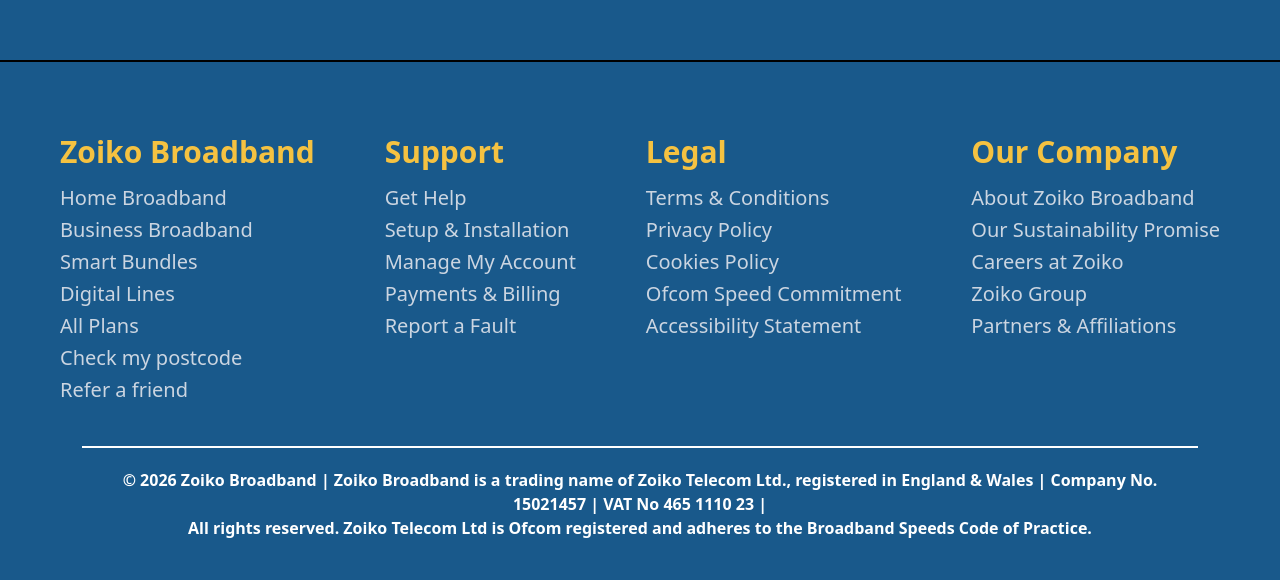
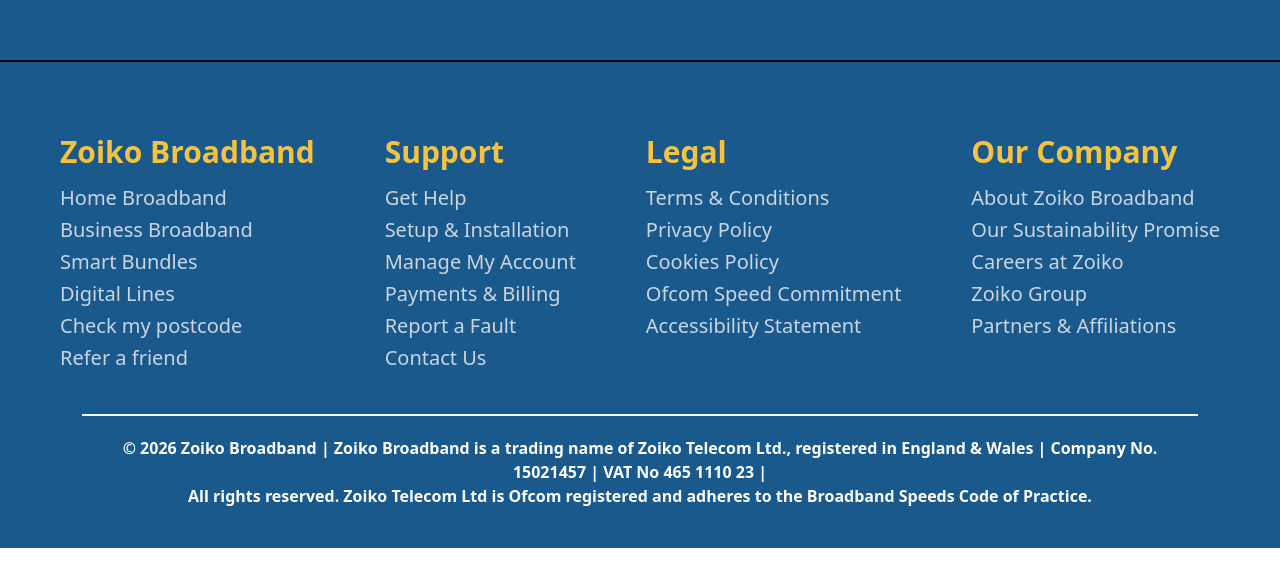
Before and after one commit to ZoikoGroup/lakhan-broadband, a Next.js app: page / in a window 1280 px wide. Shown: the part 620-1200 px from the top of the page. After the commit the page ends 1168 px from the top, so only its background shows below. Built offline with nearby package versions, Linux system fonts and the light colour scheme.

Commit message:
fix the footer

```diff
--- a/app/Components/Footer.tsx
+++ b/app/Components/Footer.tsx
@@ -11,7 +11,6 @@
                     <li><Link href="/BusinessB">Business Broadband</Link></li>
                     <li><Link href="/SmartBundles">Smart Bundles</Link></li>
                     <li><Link href="/DigitalLines">Digital Lines</Link></li>
-                    <li><Link href="/AllPlans">All Plans</Link></li>
                     <li><Link href="/AllPlans">Check my postcode</Link></li>
                     <li><Link href="/AllPlans">Refer a friend</Link></li>
                 </ul>
@@ -25,6 +24,7 @@
                     <li><Link href="/ManageAccount">Manage My Account</Link></li>
                     <li><Link href="/PaymentsBilling">Payments & Billing</Link></li>
                     <li><Link href="/ReportFault">Report a Fault</Link></li>
+                    <li><Link href="/ContactUs">Contact Us</Link></li>
                 </ul>
             </div>
 
```
